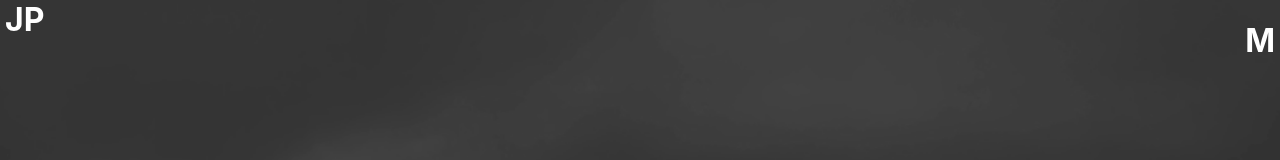
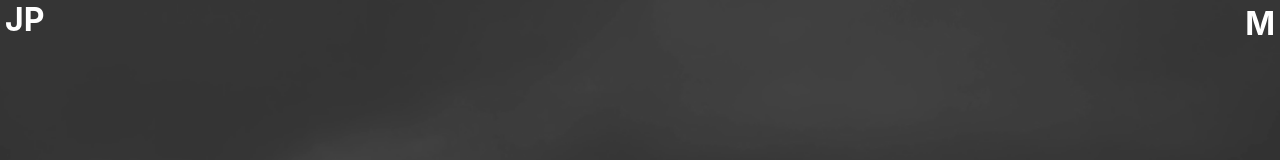
Before and after one commit to JoeyPilla/joseph-pilla, a React (Create React App) app: page / in a window 1280 px wide. Shown: the top 160 px of the page. Built offline with nearby package versions, Linux system fonts and the light colour scheme.

Commit message:
changed header for dropdown

```diff
--- a/src/Components/Header.js
+++ b/src/Components/Header.js
@@ -46,12 +46,15 @@ export default function Header(props) {
         <TitleDiv currentPage={currentPage} />
         {
           dropdown ? <Nav2>
-            {list}
-          </Nav2> : <> </>
+            {list}        <H3 onClick={() => setdropdown(!dropdown)}>
+              M
+        </H3>
+          </Nav2> : <Nav2>
+              <H3 onClick={() => setdropdown(!dropdown)}>
+                M
+        </H3>
+            </Nav2>
         }
-        <H3 onClick={() => setdropdown(!dropdown)}>
-          M
-        </H3>
       </HeaderContainer>
     </>
   )
@@ -92,7 +95,7 @@ const Nav2 = styled.nav`
   display: flex;
   justify-content: flex-end;
   align-items: center;
-  height: 100%;
+  height: 50%;
 `;
 
 const H3 = styled.h1`
```
